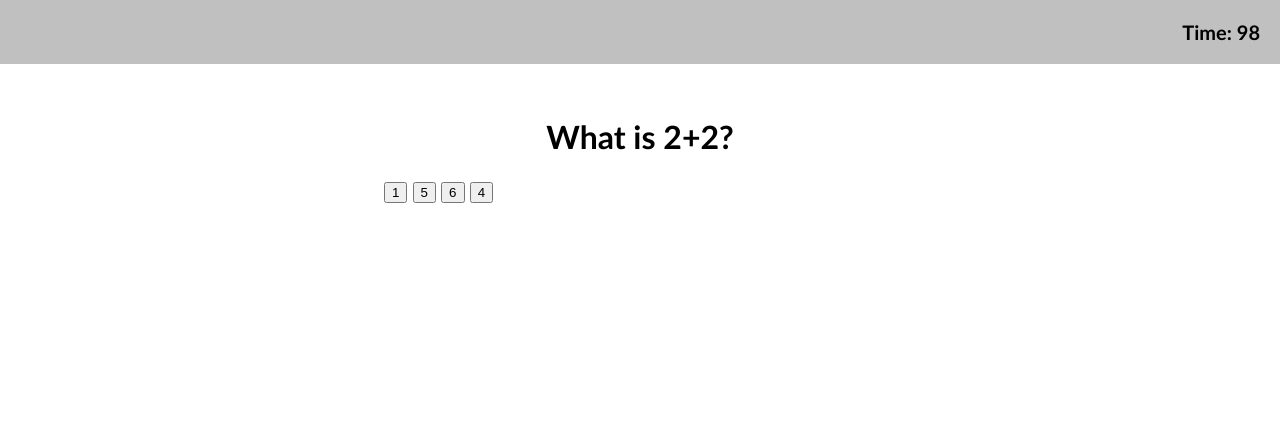
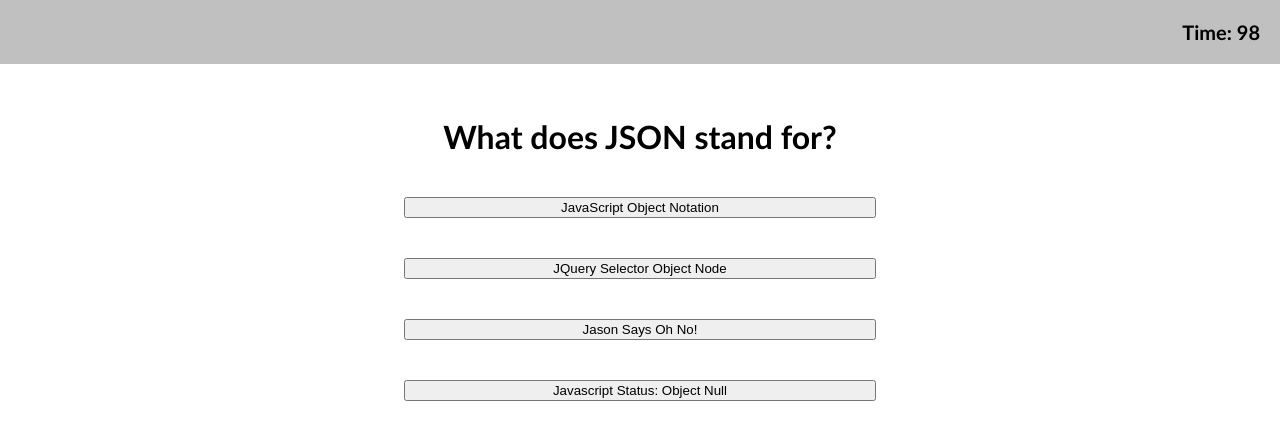
Before and after one commit to jpeiler97/coding-quiz, a plain HTML site: page index.html in a window 1280 px wide. Both pictures are taken after a click on the button "START". Drawn offline with Linux system fonts and the light colour scheme.

Commit message:
added questions, quiz description, and formatted the answers

```diff
--- a/assets/css/style.css
+++ b/assets/css/style.css
@@ -57,10 +57,21 @@ header {
 
 /*DURING QUIZ*/
 .answer-area {
+	display: block;
+
 	font-size: 20px;
-	float: left;
+}
+.answer-choices {
+	display: flex;
+	flex-direction: column;
+	justify-content: space-around;
+	align-items: space-around;
 }
 
+.answer {
+	margin: 20px;
+	width: auto;
+}
 .correct-status {
 	font-size: 20px;
 	float: right;
--- a/assets/js/script.js
+++ b/assets/js/script.js
@@ -27,19 +27,69 @@ var gameOver = false;
 //Array of objects representing questions and their answers
 var questions = [
 	{
-		question: 'What is 2+2?',
-		possibleAnswers: [ '1', '5', '6', '4' ],
-		answer: '4'
+		question: 'What does JSON stand for?',
+		possibleAnswers: [
+			'JavaScript Object Notation',
+			'JQuery Selector Object Node',
+			'Jason Says Oh No!',
+			'Javascript Status: Object Null'
+		],
+		answer: 'JavaScript Object Notation'
 	},
 	{
-		question: 'What is the first letter?',
-		possibleAnswers: [ 'A', 'C', 'Z', 'R' ],
-		answer: 'A'
+		question: 'Which snippet of code would you use to define a variable as the first array element?',
+		possibleAnswers: [ 'array{element: 1};', 'array = index[1];', 'var el = array[1];', 'var el = array[0];' ],
+		answer: 'var el = array[0];'
 	},
 	{
-		question: 'What is my name?',
-		possibleAnswers: [ 'JJ', 'JP', 'Bart', 'Zeus' ],
-		answer: 'JP'
+		question: 'What does the Javascript keyword "this." mean?',
+		possibleAnswers: [
+			'It returns a random variable from the document.',
+			'It accesses the method being used following the period.',
+			'It refers to its parent object.',
+			'It is not applicable to Javascript.'
+		],
+		answer: 'It refers to its parent object.'
+	},
+	{
+		question: 'What is meant by the content between parentheses in a function declaration?',
+		possibleAnswers: [
+			'They represent a parameter to be used when the function is called.',
+			'They are notes for developers for what goes inside the code.',
+			'They represent a return value.',
+			'They are defining a global variable.'
+		],
+		answer: 'They represent a parameter to be used when the function is called.'
+	},
+	{
+		question: '',
+		possibleAnswers: [ '', '', '', '' ],
+		answer: ''
+	},
+	{
+		question: '',
+		possibleAnswers: [ '', '', '', '' ],
+		answer: ''
+	},
+	{
+		question: '',
+		possibleAnswers: [ '', '', '', '' ],
+		answer: ''
+	},
+	{
+		question: '',
+		possibleAnswers: [ '', '', '', '' ],
+		answer: ''
+	},
+	{
+		question: '',
+		possibleAnswers: [ '', '', '', '' ],
+		answer: ''
+	},
+	{
+		question: '',
+		possibleAnswers: [ '', '', '', '' ],
+		answer: ''
 	}
 ];
 
@@ -123,6 +173,7 @@ function setTime() {
 
 		//Ends game when timer reaches 0
 		if (seconds <= 0 || gameOver) {
+			endGame();
 			clearInterval(timeInterval);
 			seconds = 0;
 			timeText.textContent = seconds;
@@ -170,21 +221,30 @@ function submitScore() {
 	//Returns to start screen upon score submission
 	resetGame();
 }
-
+//Function to from the high score screen to the start screen
 function startScreen() {
 	highscoreArea.style.display = 'none';
 	startArea.style.display = 'block';
 }
+
+//Function to display scores in an ordered list
 function viewScores() {
 	startArea.style.display = 'none';
 	highscoreArea.style.display = 'block';
+
+	//Stores scores from local storage in a new variable currentScores
 	var currentScores = JSON.parse(localStorage.getItem('highScores'));
+
+	//defines HTML element for list of scores as variable
 	var scoreList = document.querySelector('.score-list');
+
+	//Sorts currentScores from highest score to lowest
 	currentScores.sort((a, b) => b.scoreValue - a.scoreValue);
+
+	//adds currentScores to scoreList
 	for (i = 0; i < currentScores.length; i++) {
 		scoreList.children[i].textContent = `${currentScores[i].initials} --- Score: ${currentScores[i].scoreValue}`;
 	}
-	return currentScores;
 }
 
 //Starts game when user clicks start button
--- a/index.html
+++ b/index.html
@@ -20,15 +20,16 @@
         <div class = "start-area">
             <h1 class= "game-title">Coding Quiz</h1>
             <h3 class= "quiz-description">
-                Lorem ipsum dolor sit amet, consectetur adipiscing elit. Curabitur ultrices, odio consequat auctor scelerisque,
-                metus velit posuere nisl, vel sollicitudin quam sapien in diam.
+                Welcome to the Javascript coding quiz! You will have 100 seconds to answer all the questions. If you answer
+                correctly you get a point. If you answer incorrectly, you will have 10 seconds deducted from the time. Good luck
+                and happy coding!
                 </h3>
             <button class= "start-button">START</button>
         </div>
 
         <!-- Visible during game-->
         <div class= "quiz-area">
-            <h1 class= "question">??? ??????????? ??? ?? ????????? ?? ????</h1>
+            <h1 class= "question"></h1>
             <div class = "answer-area">
                 <div class= "answer-choices">
                     <button class= "answer"></button>
```
